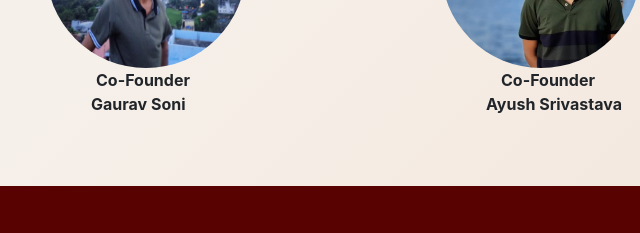
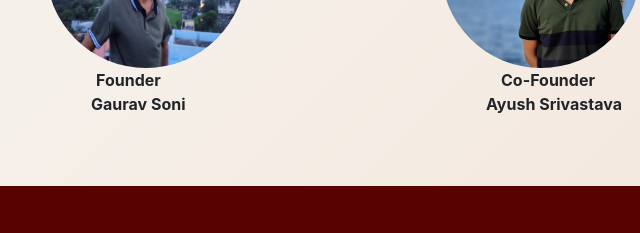
Before and after one commit to Ayushtml/BLOOD, a plain HTML site: page about.html in a window 1280 px wide. Shown: the part 1134-1367 px from the top of the page, 54-694 px from the left. Drawn offline with nearby package versions, Linux system fonts and the light colour scheme.

Commit message:
Update about.html

```diff
--- a/about.html
+++ b/about.html
@@ -276,7 +276,7 @@ background-image: linear-gradient(315deg, #f1dfd1 0%, #f6f0ea 74%)">
 
     <div class="founder">
       <img src="g.jpeg" alt="" style="border-radius:100%; height:200px; width:200px; background-size:cover;">
-      <div style="margin-left:50px;"><b>Co-Founder</b></div>
+      <div style="margin-left:50px;"><b>Founder</b></div>
       <div style="margin-left:45px;"><b>Gaurav Soni</b></DIV>
     </div>
 
```
